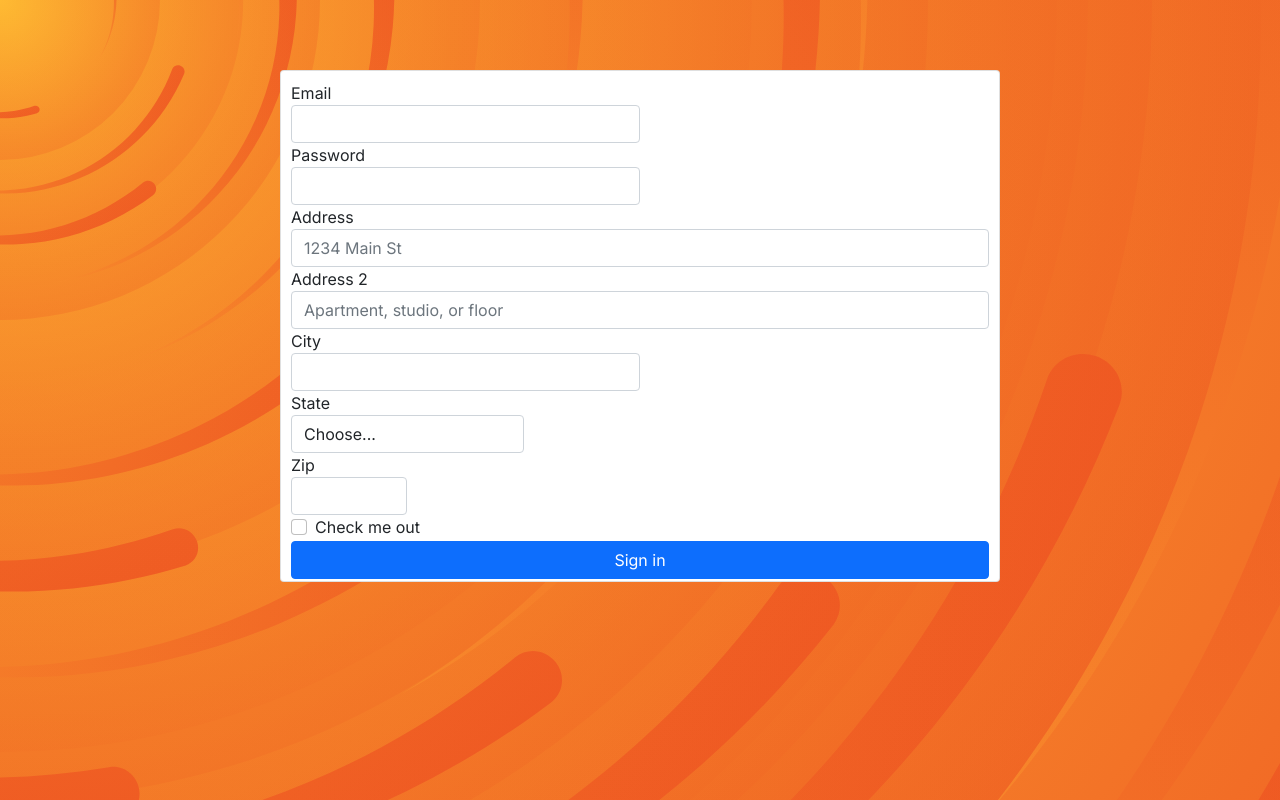
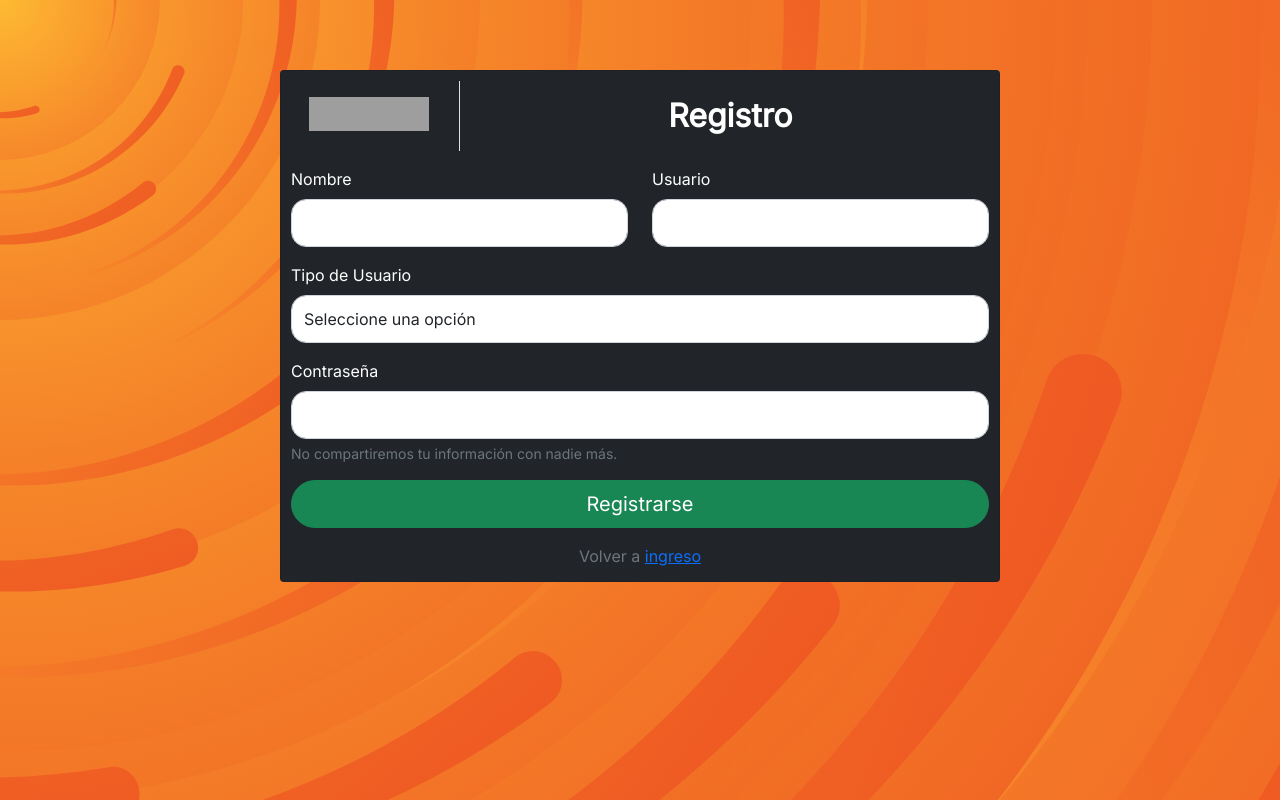
Before and after one commit to NicolasAMontanez98/Prueba-Kuepa-front, a React (Create React App) app: page /registro in a window 1280 px wide. Built offline with nearby package versions, Linux system fonts and the light colour scheme; grey boxes are pictures that could not be loaded.

Commit message:
Modificaciones de estilo en los formularios de login y registro

```diff
--- a/src/pages/Login.js
+++ b/src/pages/Login.js
@@ -5,33 +5,47 @@ import { motion } from "framer-motion";
 import "../style/pages.css";
 
 export default function Login() {
-  const [user, setUser] = useState("");
-  const [password, setPassword] = useState("");
+  const [usuario, setUser] = useState("");
+  const [contrasenia, setPassword] = useState("");
 
-  const handleLogin = (e) => {
+  const handleLogin = async (e) => {
     e.preventDefault();
-    axios.post("http://localhost:8000/api/login");
+    const { data } = await axios.post("http://localhost:8000/api/user/login", {
+      usuario,
+      contrasenia,
+    });
+    console.log(data);
   };
 
   return (
     <div>
-      <form className="card login-form" onSubmit={handleLogin}>
+      <form
+        className="card login-form bg-dark text-white "
+        onSubmit={handleLogin}
+      >
         <div className="mx-2 my-3">
           <div className="mb-3 text-center">
+            <div className="row">
+              <div className="col-5 border-end">
                 <img
                   src="http://www.kuepa.com/COV2/assets/img/logo.png"
                   alt="Login"
                   title="Login"
                   width="120"
                   height="34"
+                  className="my-3"
                 />
+              </div>
+              <div className="col-7">
                 <h2 className="my-3">
                   <strong>Login</strong>
                 </h2>
               </div>
+            </div>
+          </div>
           <div className="mb-3">
             <label htmlFor="inputUser" className="form-label">
-              <strong>Email address</strong>
+              Usuario
             </label>
             <input
               type="text"
@@ -39,25 +53,25 @@ export default function Login() {
               id="inputUser"
               aria-describedby="userHelp"
               onChange={(e) => setUser(e.target.value)}
+              required
             />
-            <div id="userHelp" className="form-text">
-              No compartiremos tu información con nadie más.
-            </div>
           </div>
           <div className="mb-3">
             <label htmlFor="inputPassword" className="form-label">
-              <strong>Password</strong>
+              Contraseña
             </label>
             <input
               type="password"
               className="form-control input-login"
               id="inputPassword"
+              autoComplete="on"
               onChange={(e) => setPassword(e.target.value)}
+              required
             />
           </div>
-          <p className="text-muted">
+          <div className="text-muted">
             ¿Eres nuevo o nueva?, <Link to="/registro">Registrate</Link>
-          </p>
+          </div>
         </div>
         <motion.button
           whileHover={{ scale: 0.9 }}
--- a/src/pages/Register.js
+++ b/src/pages/Register.js
@@ -5,64 +5,122 @@ import { motion } from "framer-motion";
 import "../style/pages.css";
 
 export default function Register() {
+  const [nombre, setName] = useState("");
+  const [usuario, setUser] = useState("");
+  const [tipoDeUsuario, setUserType] = useState("");
+  const [contrasenia, setPassword] = useState("");
+
+  const handleRegister = async (e) => {
+    e.preventDefault();
+    const { data } = await axios.post(
+      "http://localhost:8000/api/user/register",
+      {
+        nombre,
+        usuario,
+        tipoDeUsuario,
+        contrasenia,
+      }
+    );
+    console.log(data);
+  };
+
   return (
-    <form className="card register-form">
-      <div class="form-row">
-        <div class="form-group col-md-6">
-          <label for="inputEmail4">Email</label>
-          <input type="email" class="form-control" id="inputEmail4" />
+    <form
+      className="card register-form bg-dark text-white"
+      onSubmit={handleRegister}
+    >
+      <div className="mb-3 text-center">
+        <div className="row">
+          <div className="col-3 border-end">
+            <img
+              src="http://www.kuepa.com/COV2/assets/img/logo.png"
+              alt="Login"
+              title="Login"
+              width="120"
+              height="34"
+              className="my-3"
+            />
           </div>
-        <div class="form-group col-md-6">
-          <label for="inputPassword4">Password</label>
-          <input type="password" class="form-control" id="inputPassword4" />
+          <div className="col-9 text-left">
+            <h2 className="my-3">
+              <strong>Registro</strong>
+            </h2>
           </div>
         </div>
-      <div class="form-group">
-        <label for="inputAddress">Address</label>
+      </div>
+      <div className="row mb-3">
+        <div className="form-group col-md-6">
+          <label htmlFor="inputName" className="form-label">
+            Nombre
+          </label>
           <input
             type="text"
-          class="form-control"
-          id="inputAddress"
-          placeholder="1234 Main St"
+            className="form-control input-login"
+            id="inputName"
+            onChange={(e) => setName(e.target.value)}
+            required
           />
         </div>
-      <div class="form-group">
-        <label for="inputAddress2">Address 2</label>
+        <div className="form-group col-md-6">
+          <label htmlFor="inputUser" className="form-label">
+            Usuario
+          </label>
           <input
             type="text"
-          class="form-control"
-          id="inputAddress2"
-          placeholder="Apartment, studio, or floor"
+            className="form-control input-login"
+            id="inputUser"
+            aria-describedby="userHelp"
+            onChange={(e) => setUser(e.target.value)}
+            required
           />
         </div>
-      <div class="form-row">
-        <div class="form-group col-md-6">
-          <label for="inputCity">City</label>
-          <input type="text" class="form-control" id="inputCity" />
       </div>
-        <div class="form-group col-md-4">
-          <label for="inputState">State</label>
-          <select id="inputState" class="form-control">
-            <option selected>Choose...</option>
-            <option>...</option>
+      <div className="mb-3">
+        <label htmlFor="inputUserType" className="form-label">
+          Tipo de Usuario
+        </label>
+        <select
+          id="inputUserType "
+          className="form-control input-login"
+          defaultValue={"predeterminado"}
+          onChange={(e) => setUserType(e.target.value)}
+          required
+        >
+          <option value="predeterminado" disabled>
+            Seleccione una opción
+          </option>
+          <option value="Estudiante">Estudiante</option>
+          <option value="Moderador">Moderador</option>
         </select>
       </div>
-        <div class="form-group col-md-2">
-          <label for="inputZip">Zip</label>
-          <input type="text" class="form-control" id="inputZip" />
+      <div className="mb-3">
+        <label htmlFor="inputPassword" className="form-label">
+          Contraseña
+        </label>
+        <input
+          type="password"
+          className="form-control input-login"
+          id="inputPassword"
+          autoComplete="on"
+          onChange={(e) => setPassword(e.target.value)}
+          required
+        />
+        <div id="userHelp" className="form-text">
+          No compartiremos tu información con nadie más.
         </div>
       </div>
-      <div class="form-group">
-        <div class="form-check">
-          <input class="form-check-input" type="checkbox" id="gridCheck" />
-          <label class="form-check-label" for="gridCheck">
-            Check me out
-          </label>
+      <motion.button
+        whileHover={{ scale: 0.9 }}
+        whileTap={{ scale: 0.7 }}
+        dragConstraints={{ left: -100, right: 100 }}
+        type="submit"
+        className="btn btn-success btn-lg btn-block login-button rounded-pill mb-3"
+      >
+        Registrarse
+      </motion.button>
+      <div className="text-muted text-center">
+        Volver a <Link to="/ingreso">ingreso</Link>
       </div>
-      </div>
-      <button type="submit" class="btn btn-primary">
-        Sign in
-      </button>
     </form>
   );
 }
--- a/src/style/pages.css
+++ b/src/style/pages.css
@@ -1,6 +1,6 @@
 .login-form {
   width: 25rem;
-  height: 32rem;
+  height: 30rem;
   padding: 10px 10px 10px 10px;
   margin-left: auto;
   margin-right: auto;
```
Also changed, not shown: 1 other file (tests, documents, lock files or other folders). Lines whose indentation alone changed are shown as unchanged.
